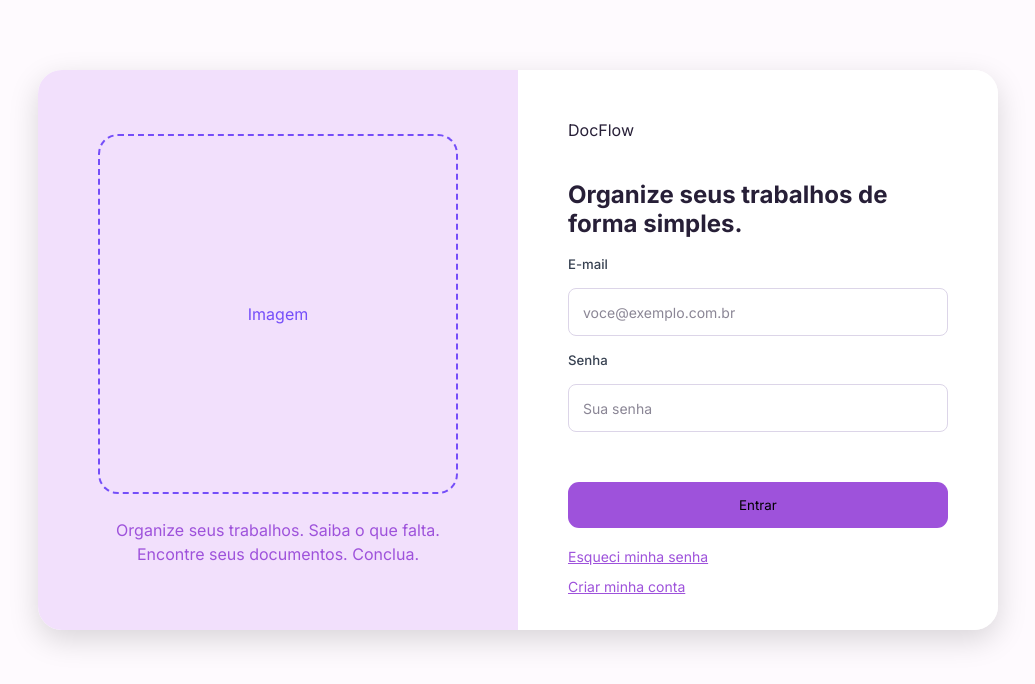
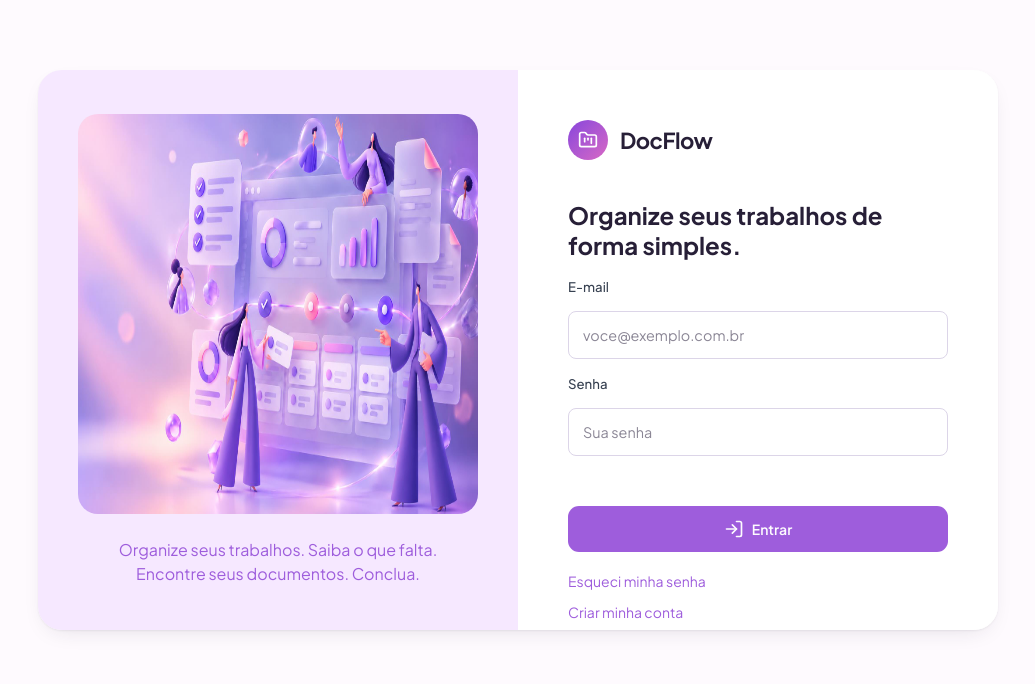
Before and after one commit to valdelisiam-a11y/Projeto-curso-fullStack-maisPrati, a React app in the folder frontend/: page /login in a window 1280 px wide. Shown: the top 684 px of the page, without its empty margins (122-1157 px from the left). Built offline with nearby package versions, Linux system fonts and the light colour scheme; the HTML template or start-up script is replaced by a standard one.

Commit message:
feat(front): ajustar login e cadastro

```diff
--- a/frontend/src/index.css
+++ b/frontend/src/index.css
@@ -36,6 +36,21 @@
   --border: oklch(92% 0.015 315);
 
   --radius: 0.9rem;
+
+  /* Superfícies e campos */
+--card: oklch(100% 0 0);
+--input: var(--border);
+--ring: var(--primary);
+
+/* Estados de sucesso */
+--success: oklch(45% 0.13 150);
+--success-soft: oklch(96% 0.035 150);
+--success-border: oklch(85% 0.08 150);
+
+/* Estados de erro */
+--error: oklch(50% 0.19 25);
+--error-soft: oklch(97% 0.025 25);
+--error-border: oklch(87% 0.08 25);
 }
 
 * {
@@ -50,6 +65,9 @@ body {
   color: var(--foreground);
   font-family: "Plus Jakarta Sans", ui-sans-serif, system-ui, sans-serif;
 }
+
+
+
 
 /* Ativação do Dark Mode baseada na classe .dark-theme no body */
 body.dark-theme {
@@ -74,4 +92,19 @@ body.dark-theme {
   --muted-foreground: oklch(70% 0.02 300);
 
   --border: oklch(30% 0.02 300);
+
+  /* Superfícies e campos */
+--card: oklch(22% 0.02 300);
+--input: var(--border);
+--ring: var(--primary);
+
+/* Estados de sucesso */
+--success: oklch(75% 0.14 150);
+--success-soft: oklch(28% 0.05 150);
+--success-border: oklch(40% 0.07 150);
+
+/* Estados de erro */
+--error: oklch(75% 0.15 25);
+--error-soft: oklch(28% 0.05 25);
+--error-border: oklch(40% 0.08 25);
 }
--- a/frontend/src/pages/Login.css
+++ b/frontend/src/pages/Login.css
@@ -1,18 +1,27 @@
+
+/* ==============================
+   CONTAINER PRINCIPAL
+============================== */
+
 .login {
     width: 960px;
     height: 560px;
 
     display: flex;
-
     margin: 70px auto;
 
     border-radius: 24px;
     overflow: hidden;
 
-    background-color: white;
+    background-color: var(--card);
+    box-shadow: var(--shadow-soft);
 
-    box-shadow: 0 10px 30px rgba(0, 0, 0, 0.15);
+    box-sizing: border-box;
 }
+
+/* ==============================
+   PAINEL DA IMAGEM
+============================== */
 
 .login-image {
     width: 50%;
@@ -20,26 +29,33 @@
 
     display: flex;
     flex-direction: column;
-
     align-items: center;
     justify-content: center;
 
-    background-color: #F2E0FC;
+    background-color: var(--primary-soft);
 }
 
 .image-placeholder {
-    width: 360px;
-    height: 360px;
+    width: 400px;
+    height: 400px;
 
     display: flex;
     align-items: center;
     justify-content: center;
 
+    border: none;
     border-radius: 20px;
+    overflow: hidden;
+}
 
-    border: 2px dashed #754ef9;
+.image-placeholder img {
+    width: 105%;
+    height: 105%;
 
-    color: #754ef9;
+    object-fit: fill;
+    display: block;
+
+    border-radius: 24px;
 }
 
 .login-message {
@@ -47,12 +63,17 @@
 
     text-align: center;
 
+    font-family: "Plus Jakarta Sans", sans-serif;
     font-size: 16px;
     font-weight: 400;
     line-height: 1.5;
 
-    color: #9E52DB;
+    color: var(--primary);
 }
+
+/* ==============================
+   PAINEL DO FORMULÁRIO
+============================== */
 
 .login-form {
     width: 50%;
@@ -62,22 +83,205 @@
 
     box-sizing: border-box;
 
-    background-color: #ffffff;
+    background-color: var(--card);
 }
+
+/* LOGO */
+
+.login-logo {
+    display: flex;
+    align-items: center;
+    gap: 12px;
+
+    font-family: "Plus Jakarta Sans", sans-serif;
+    font-size: 22px;
+    font-weight: 700;
+    letter-spacing: -0.5px;
+
+    color: var(--foreground);
+}
+
+.login-logo .sidebar__logo-icon {
+    width: 40px;
+    height: 40px;
+
+    display: flex;
+    align-items: center;
+    justify-content: center;
+
+    flex-shrink: 0;
+
+    border-radius: 50%;
+
+    background: linear-gradient(
+        135deg,
+        oklch(55% 0.22 300),
+        oklch(68% 0.18 335)
+    );
+
+    color: white;
+}
+
+.login-logo .sidebar__logo-icon svg {
+    width: 20px;
+    height: 20px;
+}
+
+/* TÍTULO */
 
 .login-form h1 {
     margin-top: 40px;
-    font-family: 'Inter', sans-serif;
+
+    font-family: "Plus Jakarta Sans", sans-serif;
     font-size: 24px;
     font-weight: 700;
+
+    color: var(--foreground);
 }
+
+/* ==============================
+   CAMPOS DO FORMULÁRIO
+============================== */
+
+.form-group {
+    display: flex;
+    flex-direction: column;
+    gap: 7px;
+
+    margin-top: 18px;
+}
+
+.form-group + .form-group {
+    margin-top: 16px;
+}
+
+.form-group label {
+    font-family: "Plus Jakarta Sans", sans-serif;
+    font-size: 14px;
+    font-weight: 400;
+
+    color: var(--foreground);
+}
+
+.form-group input {
+    width: 100%;
+    max-width: 400px;
+    height: 46px;
+
+    box-sizing: border-box;
+
+    background-color: var(--card);
+
+    border: 1px solid var(--input);
+    border-radius: 11px;
+
+    padding-left: 14px;
+    padding-right: 26px;
+
+    font-family: "Plus Jakarta Sans", sans-serif;
+    font-size: 14px;
+
+    color: var(--foreground);
+}
+
+.form-group input::placeholder {
+    color: var(--muted-foreground);
+}
+
+.form-group input:focus {
+    outline: none;
+    border-color: var(--ring);
+    box-shadow: 0 0 0 2px var(--primary-soft);
+}
+
+/* ==============================
+   MENSAGENS
+============================== */
+
+.login-error-container {
+    min-height: 42px;
+
+    display: flex;
+    align-items: center;
+}
+
+.login-error,
+.login-success {
+    width: 100%;
+
+    box-sizing: border-box;
+
+    border-radius: 8px;
+    padding: 8px;
+    margin: 0;
+
+    font-size: 13px;
+    text-align: center;
+}
+
+.login-error {
+    color: var(--error);
+    background-color: var(--error-soft);
+    border: 1px solid var(--error-border);
+}
+
+.login-success {
+    color: var(--success);
+    background-color: var(--success-soft);
+    border: 1px solid var(--success-border);
+}
+
+/* ==============================
+   BOTÃO ENTRAR
+============================== */
+
+.login-button {
+    width: 100%;
+    max-width: 400px;
+    height: 46px;
+
+    margin-top: 8px;
+
+    display: flex;
+    align-items: center;
+    justify-content: center;
+    gap: 8px;
+
+    background-color: var(--primary);
+
+    border: none;
+    border-radius: 11px;
+
+    color: var(--primary-foreground);
+
+    font-family: "Plus Jakarta Sans", sans-serif;
+    font-size: 14px;
+    font-weight: 600;
+
+    cursor: pointer;
+
+    transition: opacity 0.2s ease;
+}
+
+.login-button:hover {
+    opacity: 0.9;
+}
+
+/* ==============================
+   LINKS
+============================== */
 
 .login-form a {
     display: block;
-    font-family: 'Inter', sans-serif;
+
+    font-family: "Plus Jakarta Sans", sans-serif;
     font-size: 14px;
     font-weight: 400;
-    color: #9E52DB;
+
+    color: var(--primary);
+    text-decoration: none;
+
+    transition: color 0.2s ease;
 }
 
 .login-button + a {
@@ -88,77 +292,109 @@
     margin-top: 13px;
 }
 
-.form-group {
-    display: flex;
-    flex-direction: column;
-    gap: 7px;
-    margin-top: 18px;
+.login-form a:hover {
+    color: var(--accent-foreground);
+    text-decoration: underline;
 }
 
-.form-group + .form-group {
-    margin-top: 16px;
+/* ==============================
+   RESPONSIVIDADE - TABLETS
+============================== */
+
+@media (max-width: 960px) {
+    .login {
+        width: calc(100% - 40px);
+        margin: 40px auto;
     }
 
-.form-group label {
-    font-family: 'Inter', sans-serif;
-    font-size: 14px;
-    font-weight: 400;
-    color: #1A1F38;
+    .image-placeholder {
+        width: min(400px, calc(100% - 32px));
+        height: auto;
+        aspect-ratio: 1 / 1;
     }
 
-.form-group input {
-    width: 400px;
-    height: 46px;
-
-    background-color: #FFFFFF;
-
-    border: 1px solid #DBC9F0;
-    border-radius: 11px;
-
-    padding-left: 14px;
-    padding-right: 26px;
-
-    font-family: 'Inter', sans-serif;
-    font-size: 14px;
-    font-weight: 400;
-
-    color: #666175;
+    .login-form {
+        padding: 36px;
     }
 
-.form-group input::placeholder {
-    color: #666175;
-    font-family: 'Inter', sans-serif;
-    font-size: 14px;
-    font-weight: 400;
+    .login-form h1 {
+        font-size: 22px;
+        margin-top: 32px;
+    }
 }
 
-.login-button {
-    width: 400px;
-    height: 46px;
-    margin-top: 8px;
-    background-color: #9E52DB;
+/* ==============================
+   RESPONSIVIDADE - CELULARES
+============================== */
 
-    border: none;
-    border-radius: 11px;
+@media (max-width: 700px) {
+    .login {
+        width: calc(100% - 24px);
+        height: auto;
+
+        flex-direction: column;
+
+        margin: 20px auto;
+        border-radius: 20px;
     }
 
+    .login-image {
+        width: 100%;
+        height: auto;
 
+        padding: 24px 16px 18px;
 
-.login-error-container {
-    min-height: 42px;
-    display: flex;
-    align-items: center;
+        box-sizing: border-box;
     }
 
-.login-error {
+    .image-placeholder {
+        width: min(280px, 100%);
+        height: auto;
+        aspect-ratio: 1 / 1;
+    }
+
+    .login-message {
+        margin-top: 18px;
+        font-size: 14px;
+    }
+
+    .login-form {
         width: 100%;
-    box-sizing: border-box;
-    color: #b91c1c;
-    background-color: #fef2f2;
-    border: 1px solid #fecaca;
-    border-radius: 8px;
-    padding: 8px;
-    margin: 0;
-    font-size: 13px;
-    text-align: center;
+        height: auto;
+
+        padding: 32px 28px;
     }
+
+    .login-form h1 {
+        margin-top: 24px;
+        font-size: 22px;
+    }
+
+    .form-group input,
+    .login-button {
+        max-width: none;
+    }
+}
+
+/* ==============================
+   CELULARES PEQUENOS
+============================== */
+
+@media (max-width: 400px) {
+    .login {
+        width: calc(100% - 16px);
+        margin: 12px auto;
+    }
+
+    .image-placeholder {
+        width: min(220px, 100%);
+    }
+
+    .login-form {
+        padding: 28px 20px;
+    }
+
+    .login-form h1 {
+        font-size: 20px;
+    }
+}
--- a/frontend/src/pages/Login.jsx
+++ b/frontend/src/pages/Login.jsx
@@ -4,6 +4,8 @@ import { useState } from 'react';
 import { Link, useLocation, useNavigate } from 'react-router-dom';
 import { useAuth } from '../contexts/useAuth';
 import { fazerLogin } from '../services/authService';
+import loginIllustration from '../assets/docflow-login-illustration_v5.jpg';
+import { LogIn, FolderKanban } from 'lucide-react';
 
 function Login() {
     const [email, setEmail] = useState('')
@@ -57,14 +59,22 @@ const handleSubmit = async (e) => {
         <main className="login">
 
         <section className="login-image"> {/* Lado esquerdo da tela */}
-            <div className="image-placeholder">Imagem</div> {/* Espaço reservado para a imagem */}
+            <div className="image-placeholder">
+                <img src={loginIllustration} alt="Ilustração do DocFlow" />
+            </div>
             <p className="login-message">Organize seus trabalhos. Saiba o que falta.
                                         <br />Encontre seus documentos. Conclua.
             </p>
         </section>
 
         <section className="login-form"> {/* Lado direito da tela */}
-            <div className="logo">DocFlow</div>
+            <div className="login-logo">
+                <div className="sidebar__logo-icon">
+                    <FolderKanban size={20} strokeWidth={2} />
+                </div>
+
+                <span>DocFlow</span>
+            </div>
 
             <h1>Organize seus trabalhos de forma simples.</h1>
 
@@ -103,7 +113,10 @@ const handleSubmit = async (e) => {
                 </div>
 
 
-                <button className="login-button" type="submit"> Entrar</button> {/* Botão de envio */}
+                <button className="login-button" type="submit">
+                    <LogIn size={20} strokeWidth={2} />
+                    <span>Entrar</span>
+                </button>
 
                 {/* Links de navegação */}
                 {/*
--- a/frontend/src/pages/cadastro.css
+++ b/frontend/src/pages/cadastro.css
@@ -1,10 +1,9 @@
-@import url('https://fonts.googleapis.com/css2?family=Inter:wght@400;500;600;700&display=swap');
 
 * {
   box-sizing: border-box;
   margin: 0;
   padding: 0;
-  font-family: 'Inter', -apple-system, BlinkMacSystemFont, sans-serif;
+  font-family: "Plus Jakarta Sans", ui-sans-serif, system-ui, sans-serif;
 }
 
 .register-container {
@@ -12,17 +11,18 @@
   justify-content: center;
   align-items: center;
   min-height: 100vh;
-  background-color: #f9f8fc;
+  background-color: var(--background);
   padding: 20px;
 }
 
 .register-card {
-  background-color: #ffffff;
+  background-color: var(--card);
   width: 100%;
   max-width: 520px;
   padding: 40px 36px;
   border-radius: 20px;
-  box-shadow: 0 10px 25px rgba(0, 0, 0, 0.03);
+  box-shadow: var(--shadow-soft);
+  border: 1px solid var(--border);
 }
 
 .logo-container {
@@ -35,23 +35,24 @@
 .logo-icon {
   width: 40px;
   height: 40px;
-  background-color: #a855f7;
+  background: linear-gradient(135deg, oklch(55% 0.22 300), oklch(68% 0.18 335));
   border-radius: 12px;
   display: flex;
   align-items: center;
   justify-content: center;
+  flex-shrink: 0;
 }
 
 .logo-text {
   font-size: 1.3rem;
   font-weight: 700;
-  color: #111827;
+  color: var(--foreground);
 }
 
 .title {
   font-size: 1.45rem;
   font-weight: 700;
-  color: #111827;
+  color: var(--foreground);
   margin-bottom: 28px;
   line-height: 1.3;
   letter-spacing: -0.02em;
@@ -72,37 +73,54 @@
 .form-group label {
   font-size: 0.9rem;
   font-weight: 500;
-  color: #374151;
+  color: var(--foreground);
 }
 
 .form-group input {
   width: 100%;
   height: 48px;
   padding: 0 16px;
-  border: 1px solid #e5e7eb;
+  border: 1px solid var(--input);
   border-radius: 12px;
   font-size: 0.95rem;
   outline: none;
-  background-color: #ffffff;
-  color: #1f2937;
+  background-color: var(--card);
+  color: var(--foreground);
   transition: border-color 0.2s ease, box-shadow 0.2s ease;
 }
 
 .form-group input::placeholder {
-  color: #9ca3af;
+  color: var(--muted-foreground);
 }
 
 .form-group input:focus {
-  border-color: #a855f7;
-  box-shadow: 0 0 0 3px rgba(168, 85, 247, 0.12);
+  border-color: var(--ring);
+  box-shadow: 0 0 0 3px var(--primary-soft);
+}
+
+.senha-ajuda {
+  display: block;
+  margin-top: -2px;
+  font-size: 12px;
+  color: var(--muted-foreground);
+}
+
+.cadastro-erro {
+  color: var(--error);
+  background-color: var(--error-soft);
+  border: 1px solid var(--error-border);
+  border-radius: 8px;
+  padding: 10px;
+  font-size: 13px;
+  text-align: center;
 }
 
 .submit-button {
   margin-top: 8px;
   width: 100%;
   height: 48px;
-  background-color: #9333ea;
-  color: #ffffff;
+  background-color: var(--primary);
+  color: var(--primary-foreground);
   border: none;
   border-radius: 12px;
   font-size: 0.95rem;
@@ -112,27 +130,69 @@
   align-items: center;
   justify-content: center;
   gap: 8px;
-  transition: background-color 0.2s ease;
+  transition: opacity 0.2s ease;
 }
 
-.submit-button:hover {
-  background-color: #7e22ce;
+.submit-button:hover:not(:disabled) {
+  opacity: 0.9;
+}
+
+.submit-button:disabled {
+  opacity: 0.6;
+  cursor: not-allowed;
 }
 
 .footer-text {
   margin-top: 24px;
   font-size: 0.9rem;
-  color: #111827;
+  color: var(--foreground);
   font-weight: 500;
 }
 
 .footer-text a {
-  color: #9333ea;
+  color: var(--primary);
   text-decoration: none;
-  font-weight: 500;
+  font-weight: 600;
   margin-left: 4px;
 }
 
 .footer-text a:hover {
+  color: var(--accent-foreground);
   text-decoration: underline;
 }
+
+/* Responsividade */
+@media (max-width: 600px) {
+  .register-container {
+    padding: 16px;
+    align-items: flex-start;
+  }
+
+  .register-card {
+    padding: 32px 24px;
+    border-radius: 16px;
+  }
+
+  .title {
+    font-size: 1.3rem;
+    margin-bottom: 24px;
+  }
+
+  .register-form {
+    gap: 18px;
+  }
+}
+
+@media (max-width: 380px) {
+  .register-container {
+    padding: 12px;
+  }
+
+  .register-card {
+    padding: 28px 18px;
+  }
+
+  .title {
+    font-size: 1.2rem;
+  }
+}
```
Also changed, not shown: frontend/src/pages/Cadastro.jsx (+8 -0 lines), frontend/src/assets/docflow-login-illustration_v5.jpg (added). Lines whose indentation alone changed are shown as unchanged.
